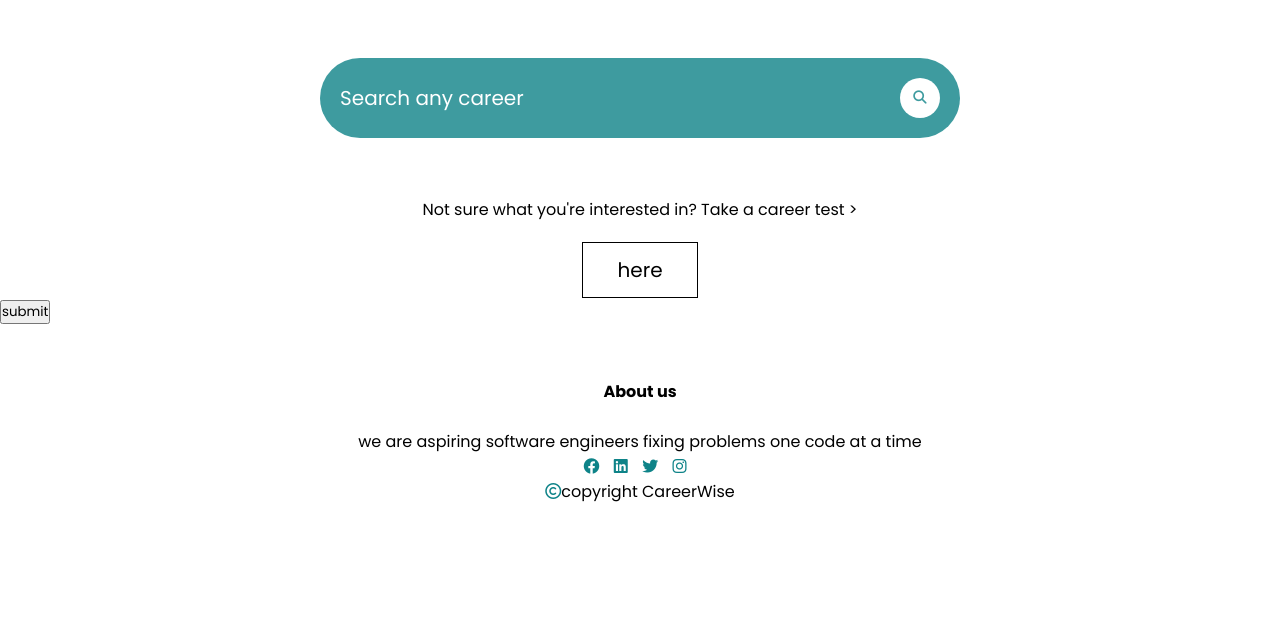
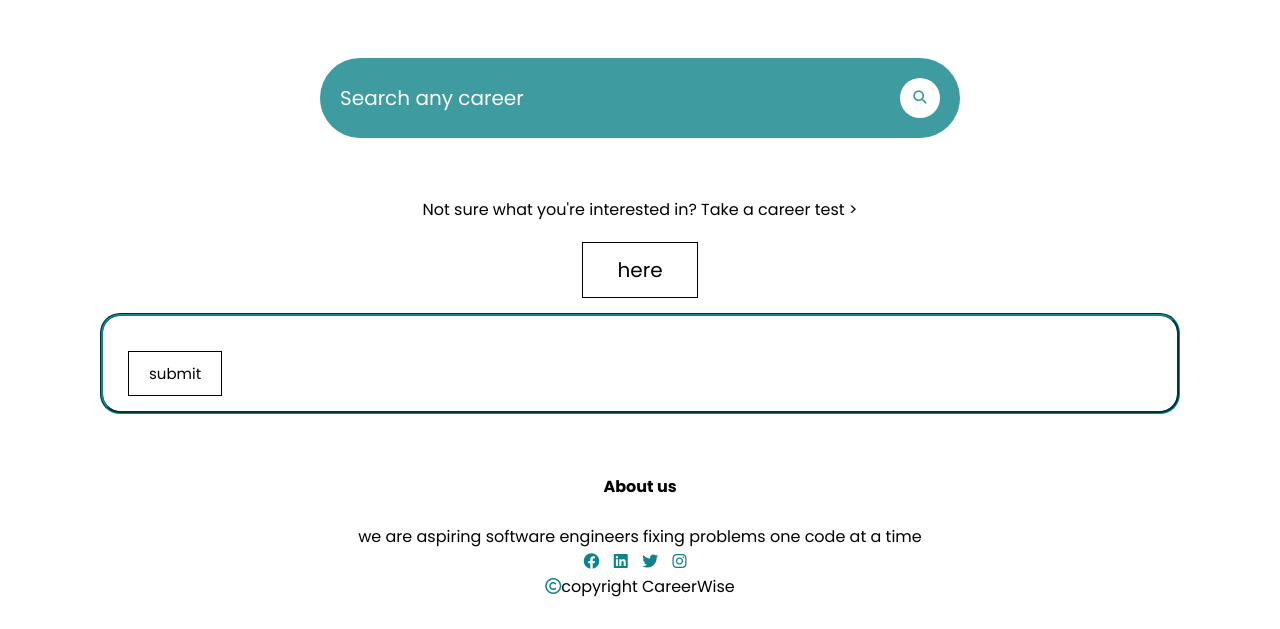
Before and after one commit to osamudiamenojo/career_wise, a Flask app: page /profiler/1 in a window 1280 px wide. Shown: the part 400-1029 px from the top of the page. Before the commit the page ends 902 px from the top, so only its background shows below. Run offline with Flask 3, Linux system fonts and the light colour scheme; data that the repository does not hold is empty.

Commit message:
css for profiler

```diff
--- a/static/style.css
+++ b/static/style.css
@@ -265,6 +265,17 @@ nav .fa {
 
 }
 
+#container-1 a{
+   color: #fff;
+   text-decoration: none;
+
+}
+
+#container-1 a:hover{
+   text-decoration: underline;
+   transition: 0s;
+}
+
 .career-col{
    width: 200px;
    height: 150px;
@@ -294,40 +305,6 @@ nav .fa {
 .ptest-container p{
    margin: 0 0 20px 0;
 }
-/* career by industry initial css */
-/* .row {
-   margin: 5%;
-   display: flex;
-   justify-content: space-between;
-} */
-
-/* .career-col {
-   flex-basis: 31%;
-   background: #0e8388;
-   border-radius: 10px;
-   margin-bottom: 5%;
-   padding: 20px 12px;
-   box-sizing: border-box;
-   color: #fff;
-   transition: 0.5s;
-}
-
-.career-col h3 {
-   text-align: center;
-   font-weight: 600;
-   margin: 10px;
-}
-
-.career-col:hover {
-   box-shadow: 0 0 20px 0px rgba(0, 0, 0, 0.6);
-} */
-
-/* @media(max-width: 700px) {
-   .row {
-       flex-direction: column;
-   }
-} */
-/*  career by industry initial css  */
 
 
 /* EACH CAREER */
@@ -411,13 +388,45 @@ nav .fa {
 }
 
 
+/* profiler.html */
 
+#profiler-1{
+   padding: 20px;
+   margin: 0;
+   width: 80%;
+   border: #0e8388;
+   border-radius: 20px;
+   border-style: groove;
+   padding: 15px 25px 15px 25px;
+   margin: 15px 100px 5px 100px;
+}
 
+#profiler-1 p{
+   margin: 20px 0 0 0;
+}
 
+#profiler-1 form{
+   display: block;
+}
 
+.submit-btn{
+   display: inline-block;
+   text-decoration: none;
+   border: 1px solid #000;
+   padding: 10px 20px;
+   font-size: 15px;
+   background: transparent;
+   position: relative;
+   cursor: pointer;
+   color: #000;
+   margin-top: 20px;
+}
 
-
-
+.submit-btn:hover{
+   border: 1px solid #0e8388;
+   background: #0e8388;
+   transition: 1s;
+}
 
 
 
--- a/templates/profiler.html
+++ b/templates/profiler.html
@@ -2,22 +2,34 @@
 
 
 {% block content %}
+
+<div id="profiler-1">
 {%set starts = start|int +12 %}
 {%if starts <= 60 %}
 {% set profiler = url_for('profiler', start=starts) %}
 {%else%}
 {% set profiler = url_for('results') %}
 {%endif%}
+
+
 <form action ={{profiler}} method = 'post'>
 {%for items in question%}
 <p>{{items.text}}</p>
 
+<div class="profiler-option">
     {%for option in answer%}
             <input type="radio" id="red" name="{{items.index}}" value="{{option.value}}" />
             <label for="red">{{option.name}}</label><br />
+
+            {%endfor%}
+          </div>
           {%endfor%}
-          {%endfor%}
-    <input type ="submit" value ="submit" >
+
+    <input type ="submit" value ="submit" class ="submit-btn" >
+  </div>
 </form>
 
+
+
+
 {% endblock content %}
--- a/templates/search_result.html
+++ b/templates/search_result.html
@@ -18,4 +18,4 @@
       </div>
     </section>
 
-    {% endblock %}
+{% endblock %}
```
Also changed, not shown: report.txt (+2 -0 lines), templates/base.html (+0 -10 lines).
